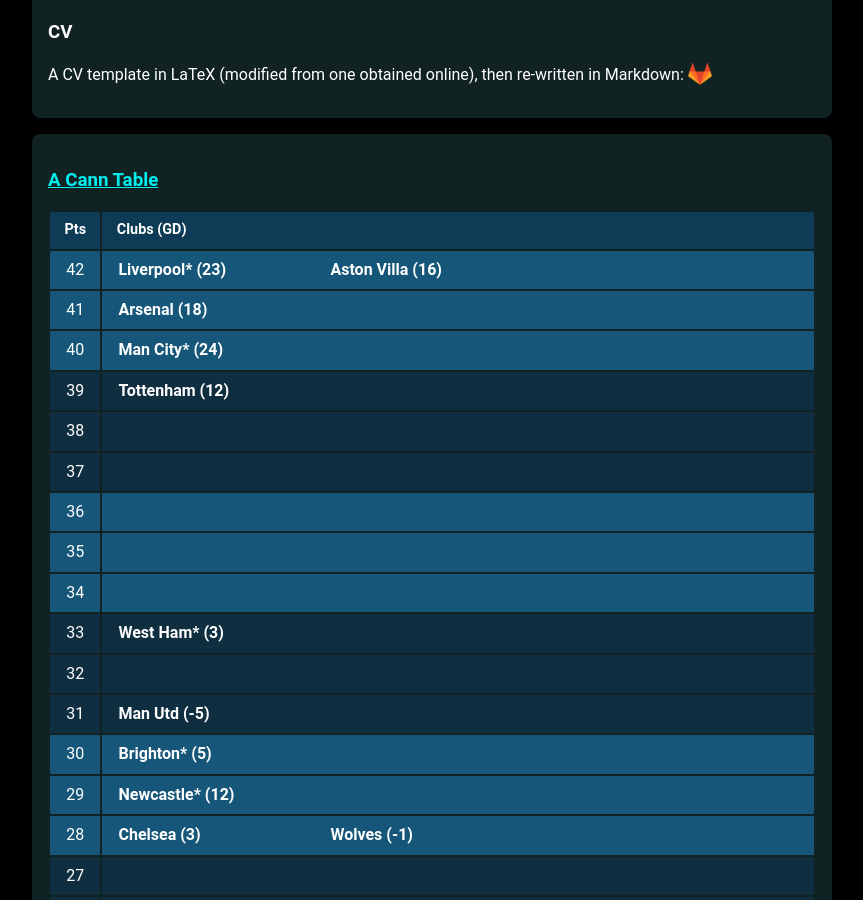
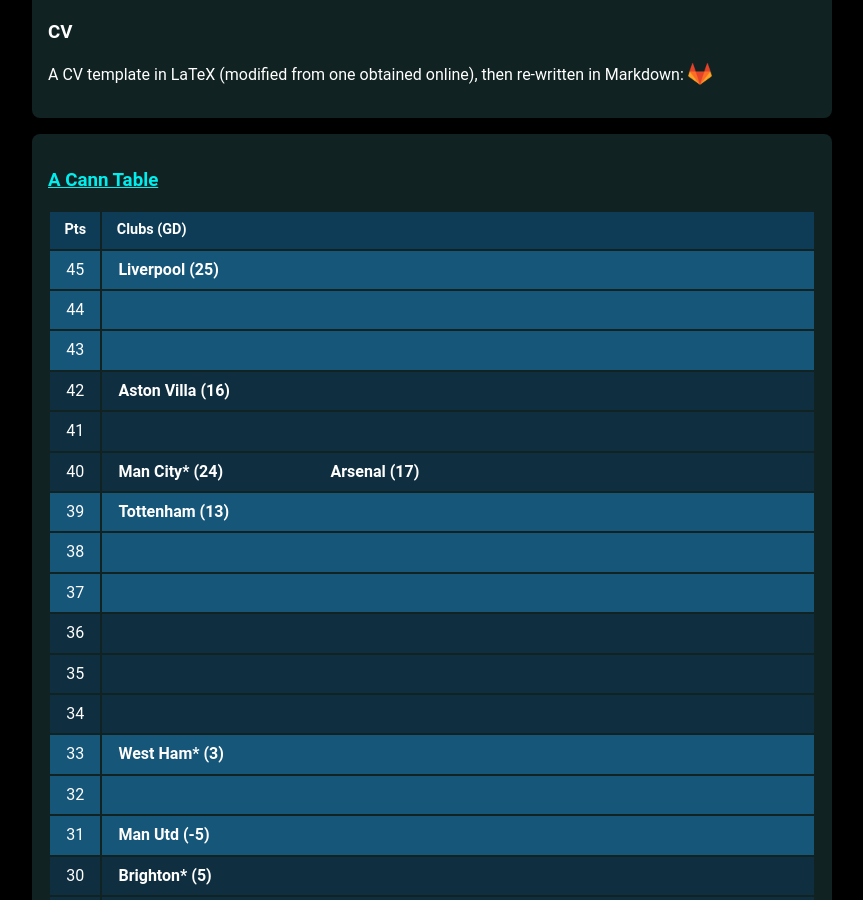
Before and after one commit to muru/muru.github.io, a Jekyll site: the page built from resources.md, in a window 1280 px wide and 900 px high, scrolled down 1235 px. Shown: the whole window, without its empty margins (208-1071 px from the left). Built offline with Jekyll 4.4.1, drawn with Linux system fonts in a browser that asks for light colours; some web fonts are replaced; some of the changed text lies outside the part shown.

Commit message:
updated cann-table: Tue  2 Jan 19:23:07 JST 2024

```diff
--- a/cann-table.html
+++ b/cann-table.html
@@ -1,194 +1,209 @@
 <table id="cann-table">
 <thead> <th> Pts </th> <th> Clubs (GD) </th> </thead>
 	<tr class="cann-row-1">
+		<td class="cann-point">45</td>
+		<td class="cann-clubs">
+			<span class="club-name">Liverpool (25)</span>
+		</td>
+ 	</tr>
+	<tr class="cann-row-1">
+		<td class="cann-point">44</td>
+		<td class="cann-clubs">
+		</td>
+ 	</tr>
+	<tr class="cann-row-1">
+		<td class="cann-point">43</td>
+		<td class="cann-clubs">
+		</td>
+ 	</tr>
+	<tr class="cann-row-2">
 		<td class="cann-point">42</td>
 		<td class="cann-clubs">
-			<span class="club-name">Liverpool* (23)</span>
 			<span class="club-name">Aston Villa (16)</span>
 		</td>
  	</tr>
-	<tr class="cann-row-1">
+	<tr class="cann-row-2">
 		<td class="cann-point">41</td>
 		<td class="cann-clubs">
-			<span class="club-name">Arsenal (18)</span>
+		</td>
+ 	</tr>
+	<tr class="cann-row-2">
+		<td class="cann-point">40</td>
+		<td class="cann-clubs">
+			<span class="club-name">Man City* (24)</span>
+			<span class="club-name">Arsenal (17)</span>
 		</td>
  	</tr>
 	<tr class="cann-row-1">
-		<td class="cann-point">40</td>
+		<td class="cann-point">39</td>
 		<td class="cann-clubs">
-			<span class="club-name">Man City* (24)</span>
+			<span class="club-name">Tottenham (13)</span>
 		</td>
  	</tr>
-	<tr class="cann-row-2">
-		<td class="cann-point">39</td>
-		<td class="cann-clubs">
-			<span class="club-name">Tottenham (12)</span>
-		</td>
- 	</tr>
-	<tr class="cann-row-2">
+	<tr class="cann-row-1">
 		<td class="cann-point">38</td>
 		<td class="cann-clubs">
 		</td>
  	</tr>
-	<tr class="cann-row-2">
+	<tr class="cann-row-1">
 		<td class="cann-point">37</td>
 		<td class="cann-clubs">
 		</td>
  	</tr>
-	<tr class="cann-row-1">
+	<tr class="cann-row-2">
 		<td class="cann-point">36</td>
 		<td class="cann-clubs">
 		</td>
  	</tr>
-	<tr class="cann-row-1">
+	<tr class="cann-row-2">
 		<td class="cann-point">35</td>
 		<td class="cann-clubs">
 		</td>
  	</tr>
-	<tr class="cann-row-1">
+	<tr class="cann-row-2">
 		<td class="cann-point">34</td>
 		<td class="cann-clubs">
 		</td>
  	</tr>
-	<tr class="cann-row-2">
+	<tr class="cann-row-1">
 		<td class="cann-point">33</td>
 		<td class="cann-clubs">
 			<span class="club-name">West Ham* (3)</span>
 		</td>
  	</tr>
-	<tr class="cann-row-2">
+	<tr class="cann-row-1">
 		<td class="cann-point">32</td>
 		<td class="cann-clubs">
 		</td>
  	</tr>
-	<tr class="cann-row-2">
+	<tr class="cann-row-1">
 		<td class="cann-point">31</td>
 		<td class="cann-clubs">
 			<span class="club-name">Man Utd (-5)</span>
 		</td>
  	</tr>
-	<tr class="cann-row-1">
+	<tr class="cann-row-2">
 		<td class="cann-point">30</td>
 		<td class="cann-clubs">
 			<span class="club-name">Brighton* (5)</span>
 		</td>
  	</tr>
-	<tr class="cann-row-1">
+	<tr class="cann-row-2">
 		<td class="cann-point">29</td>
 		<td class="cann-clubs">
-			<span class="club-name">Newcastle* (12)</span>
+			<span class="club-name">Newcastle (10)</span>
 		</td>
  	</tr>
-	<tr class="cann-row-1">
+	<tr class="cann-row-2">
 		<td class="cann-point">28</td>
 		<td class="cann-clubs">
 			<span class="club-name">Chelsea (3)</span>
 			<span class="club-name">Wolves (-1)</span>
 		</td>
  	</tr>
-	<tr class="cann-row-2">
+	<tr class="cann-row-1">
 		<td class="cann-point">27</td>
 		<td class="cann-clubs">
 		</td>
  	</tr>
-	<tr class="cann-row-2">
+	<tr class="cann-row-1">
 		<td class="cann-point">26</td>
 		<td class="cann-clubs">
 		</td>
  	</tr>
-	<tr class="cann-row-2">
+	<tr class="cann-row-1">
 		<td class="cann-point">25</td>
 		<td class="cann-clubs">
-			<span class="club-name">Bournemouth* (-6)</span>
+			<span class="club-name">Bournemouth* (-7)</span>
 		</td>
  	</tr>
-	<tr class="cann-row-1">
+	<tr class="cann-row-2">
 		<td class="cann-point">24</td>
+		<td class="cann-clubs">
+			<span class="club-name">Fulham (-7)</span>
+		</td>
+ 	</tr>
+	<tr class="cann-row-2">
+		<td class="cann-point">23</td>
+		<td class="cann-clubs">
+		</td>
+ 	</tr>
+	<tr class="cann-row-2">
+		<td class="cann-point">22</td>
 		<td class="cann-clubs">
 		</td>
  	</tr>
 	<tr class="cann-row-1">
-		<td class="cann-point">23</td>
-		<td class="cann-clubs">
-		</td>
- 	</tr>
-	<tr class="cann-row-1">
-		<td class="cann-point">22</td>
-		<td class="cann-clubs">
-			<span class="club-name">Fulham (-8)</span>
-		</td>
- 	</tr>
-	<tr class="cann-row-2">
 		<td class="cann-point">21</td>
 		<td class="cann-clubs">
 			<span class="club-name">Crystal Palace (-7)</span>
 		</td>
  	</tr>
-	<tr class="cann-row-2">
+	<tr class="cann-row-1">
 		<td class="cann-point">20</td>
 		<td class="cann-clubs">
 			<span class="club-name">Nottm Forest (-11)</span>
 		</td>
  	</tr>
-	<tr class="cann-row-2">
+	<tr class="cann-row-1">
 		<td class="cann-point">19</td>
 		<td class="cann-clubs">
 			<span class="club-name">Brentford* (-5)</span>
 		</td>
  	</tr>
-	<tr class="cann-row-1">
+	<tr class="cann-row-2">
 		<td class="cann-point">18</td>
 		<td class="cann-clubs">
 		</td>
  	</tr>
-	<tr class="cann-row-1">
+	<tr class="cann-row-2">
 		<td class="cann-point">17</td>
 		<td class="cann-clubs">
 		</td>
  	</tr>
-	<tr class="cann-row-1">
+	<tr class="cann-row-2">
 		<td class="cann-point">16</td>
 		<td class="cann-clubs">
 			<span class="club-name">Everton (-4)</span>
 		</td>
  	</tr>
-	<tr class="cann-row-2">
+	<tr class="cann-row-1">
 		<td class="cann-point">15</td>
 		<td class="cann-clubs">
 			<span class="club-name">Luton* (-14)</span>
 		</td>
  	</tr>
-	<tr class="cann-row-2">
+	<tr class="cann-row-1">
 		<td class="cann-point">14</td>
 		<td class="cann-clubs">
 		</td>
  	</tr>
-	<tr class="cann-row-2">
+	<tr class="cann-row-1">
 		<td class="cann-point">13</td>
 		<td class="cann-clubs">
 		</td>
  	</tr>
-	<tr class="cann-row-1">
+	<tr class="cann-row-2">
 		<td class="cann-point">12</td>
 		<td class="cann-clubs">
 		</td>
  	</tr>
-	<tr class="cann-row-1">
+	<tr class="cann-row-2">
 		<td class="cann-point">11</td>
 		<td class="cann-clubs">
 			<span class="club-name">Burnley (-21)</span>
 		</td>
  	</tr>
-	<tr class="cann-row-1">
+	<tr class="cann-row-2">
 		<td class="cann-point">10</td>
 		<td class="cann-clubs">
 		</td>
  	</tr>
-	<tr class="cann-row-2">
+	<tr class="cann-row-1">
 		<td class="cann-point">9</td>
 		<td class="cann-clubs">
 			<span class="club-name">Sheff Utd (-34)</span>
 		</td>
  	</tr>
 </table>
-<span id="cann-gen-note"> Generated on Monday, 01 January 2024 at 00:02 JST.<br>* Each asterisk is a match in hand.</span>
+<span id="cann-gen-note"> Generated on Tuesday, 02 January 2024 at 19:23 JST.<br>* Each asterisk is a match in hand.</span>
```
